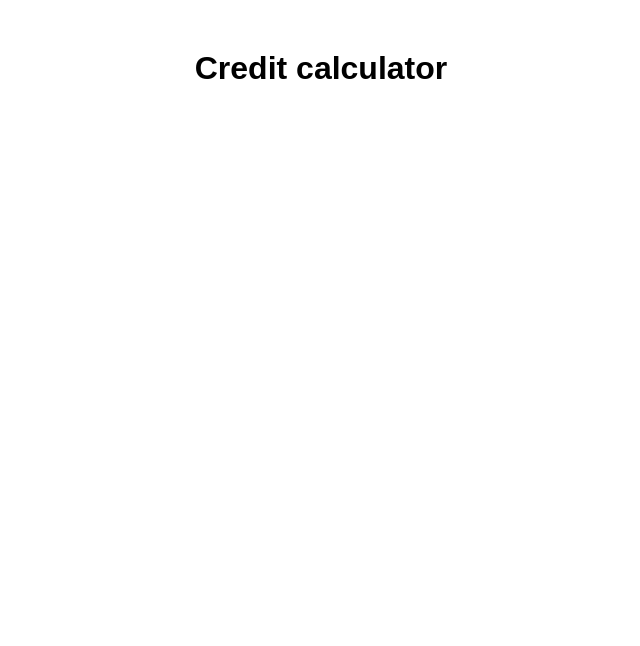
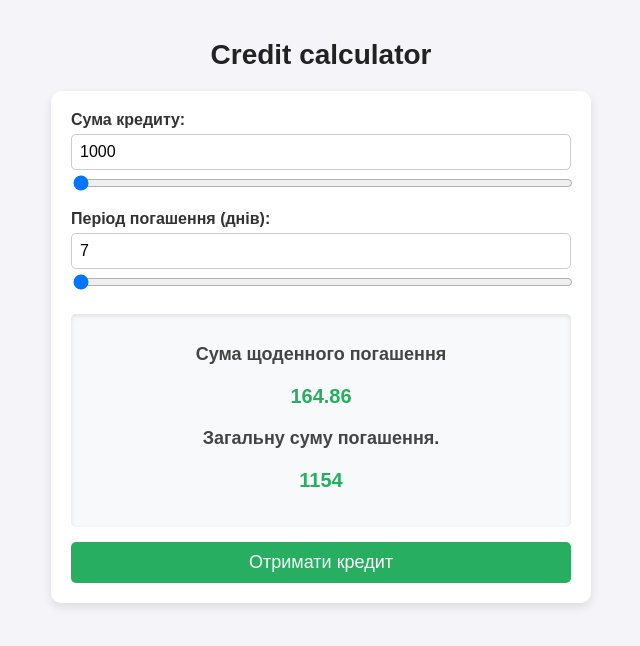
Before and after one commit to NadiaSun/CreditCalculator, a plain HTML site: page index.html in a window 1280 px wide. Shown: the whole page, without its empty margins (319-959 px from the left). Drawn offline with Linux system fonts and the light colour scheme.

Commit message:
added basic markup and logic

```diff
--- a/index.html
+++ b/index.html
@@ -8,6 +8,58 @@
   </head>
   <body>
     <h1>Credit calculator</h1>
+    <div class="main">
+      <div class="main-calculation">
+        <div class="calculation-input">
+          <label for="amount">Сума кредиту:</label>
+          <input
+            type="number"
+            id="amount"
+            min="1000"
+            max="50000"
+            step="100"
+            value="1000"
+          />
+          <input
+            type="range"
+            id="amount-slider"
+            min="1000"
+            max="50000"
+            step="100"
+            value="1000"
+          />
+          <div class="error">
+            <p class="error-message">It is not correction</p>
+          </div>
+        </div>
+
+        <div class="calculation-input">
+          <label for="term">Період погашення (днів):</label>
+          <input type="number" id="term" min="7" max="60" step="1" value="7" />
+          <input
+            type="range"
+            id="term-slider"
+            min="7"
+            max="60"
+            step="1"
+            value="7"
+          />
+          <div class="error">
+            <p class="error-message">It is not correction</p>
+          </div>
+        </div>
+      </div>
+      <div class="main-result">
+        <h2>Сума щоденного погашення</h2>
+        <p id="daily-repayment">1232</p>
+        <h2>Загальну суму погашення.</h2>
+        <p id="total-repayment">1232</p>
+      </div>
+
+      <button class="calculation-btn" onclick="clickBtn()">
+        Отримати кредит
+      </button>
+    </div>
     <script src="script.js"></script>
   </body>
 </html>
--- a/script.js
+++ b/script.js
@@ -1 +1,50 @@
-console.log('work')
+const amount = document.getElementById('amount')
+const amountSlider = document.getElementById('amount-slider')
+const term = document.getElementById('term')
+const termSlider = document.getElementById('term-slider')
+const dailyRepayment = document.getElementById('daily-repayment')
+const totalRepayment = document.getElementById('total-repayment')
+
+function syncInputs(el1, el2) {
+    el1.addEventListener("input", function () {
+        el2.value = el1.value
+    });
+
+    el2.addEventListener("input", function () {
+        el1.value = el2.value
+    });
+}
+function updateValues() {
+    const daily = calculateDailyRepayment(amount.value, term.value)
+    const total = calculateTotalRepayment(daily, term.value)
+    dailyRepayment.innerHTML = `${daily.toFixed(2)*1}`
+    totalRepayment.innerHTML = `${total.toFixed(2)*1}`
+}
+
+syncInputs(amount, amountSlider)
+syncInputs(term, termSlider)
+updateValues()
+
+function calculateDailyRepayment(loanAmount, days) {
+    const amountNum = parseFloat(loanAmount)
+    const daysNum = parseInt(days)
+    return (amountNum + (amountNum * (2.2 / 100) * daysNum)) / daysNum
+}
+
+function calculateTotalRepayment(daily, days) {
+    const dailyNum = parseFloat(daily)
+    const daysNum = parseInt(days)
+    return dailyNum * daysNum
+}
+
+const relatedInputs = [amount, amountSlider, term, termSlider]
+
+for (let el of relatedInputs) {
+    el.addEventListener("change", function () {
+        updateValues()
+    });
+}
+
+function clickBtn() {
+    console.log('test')
+}
--- a/styles.css
+++ b/styles.css
@@ -1,5 +1,111 @@
+
 body {
     font-family: Arial, sans-serif;
+    background-color: #f4f4f9;
+    color: #333;
     text-align: center;
-    margin-top: 50px;
-}
+    margin: 0;
+    padding: 20px;
+  }
+
+
+  h1 {
+    font-size: 28px;
+    color: #222;
+    margin-bottom: 20px;
+  }
+
+
+  .main {
+    background: #ffffff;
+    padding: 20px;
+    max-width: 500px;
+    margin: 0 auto;
+    border-radius: 10px;
+    box-shadow: 0px 4px 10px rgba(0, 0, 0, 0.1);
+  }
+
+
+  .main-calculation {
+    margin-bottom: 20px;
+  }
+
+
+  .calculation-input {
+    margin-bottom: 15px;
+    text-align: left;
+  }
+
+  .calculation-input label {
+    font-weight: bold;
+    display: block;
+    margin-bottom: 5px;
+  }
+
+  .calculation-input input[type="number"] {
+    width: 100%;
+    padding: 8px;
+    font-size: 16px;
+    border: 1px solid #ccc;
+    border-radius: 5px;
+    box-sizing: border-box;
+  }
+
+  .calculation-input input[type="range"] {
+    width: 100%;
+    margin-top: 5px;
+  }
+
+
+  .error {
+    display: none;
+    color: red;
+    font-size: 14px;
+  }
+
+  .error-message {
+    margin: 5px 0;
+  }
+
+
+  .main-result {
+    background: #f8f9fa;
+    padding: 15px;
+    border-radius: 5px;
+    box-shadow: inset 0px 2px 5px rgba(0, 0, 0, 0.1);
+  }
+
+  .main-result h2 {
+    font-size: 18px;
+    color: #444;
+    margin-bottom: 5px;
+  }
+
+  .main-result p {
+    font-size: 20px;
+    font-weight: bold;
+    color: #27ae60;
+  }
+
+
+  .calculation-btn {
+    background: #27ae60;
+    color: white;
+    border: none;
+    padding: 10px 15px;
+    font-size: 18px;
+    border-radius: 5px;
+    cursor: pointer;
+    transition: background 0.3s ease;
+    width: 100%;
+    margin-top: 15px;
+  }
+
+  .calculation-btn:hover {
+    background: #219150;
+  }
+
+  .calculation-btn:disabled {
+    background: #ccc;
+    cursor: not-allowed;
+  }
```
